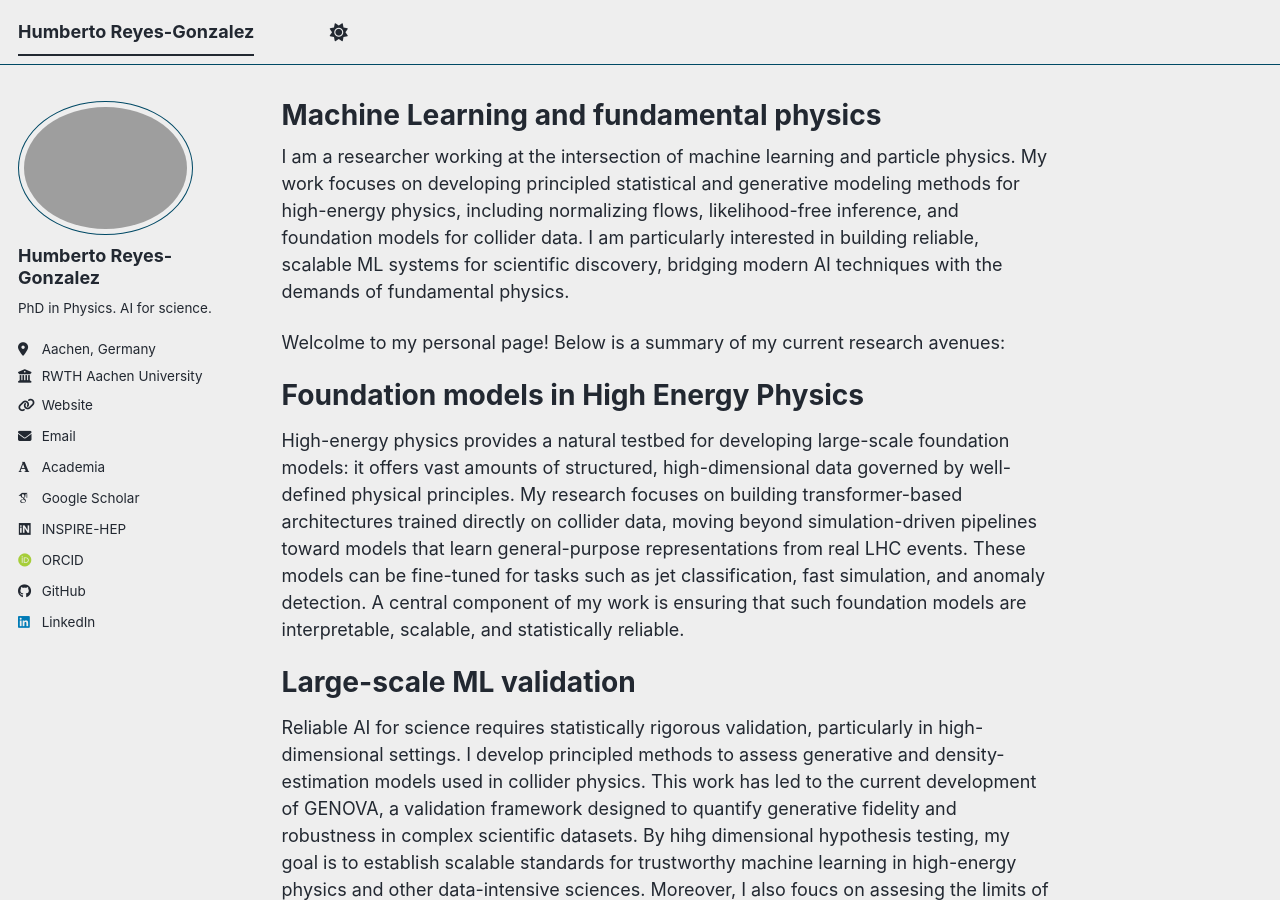
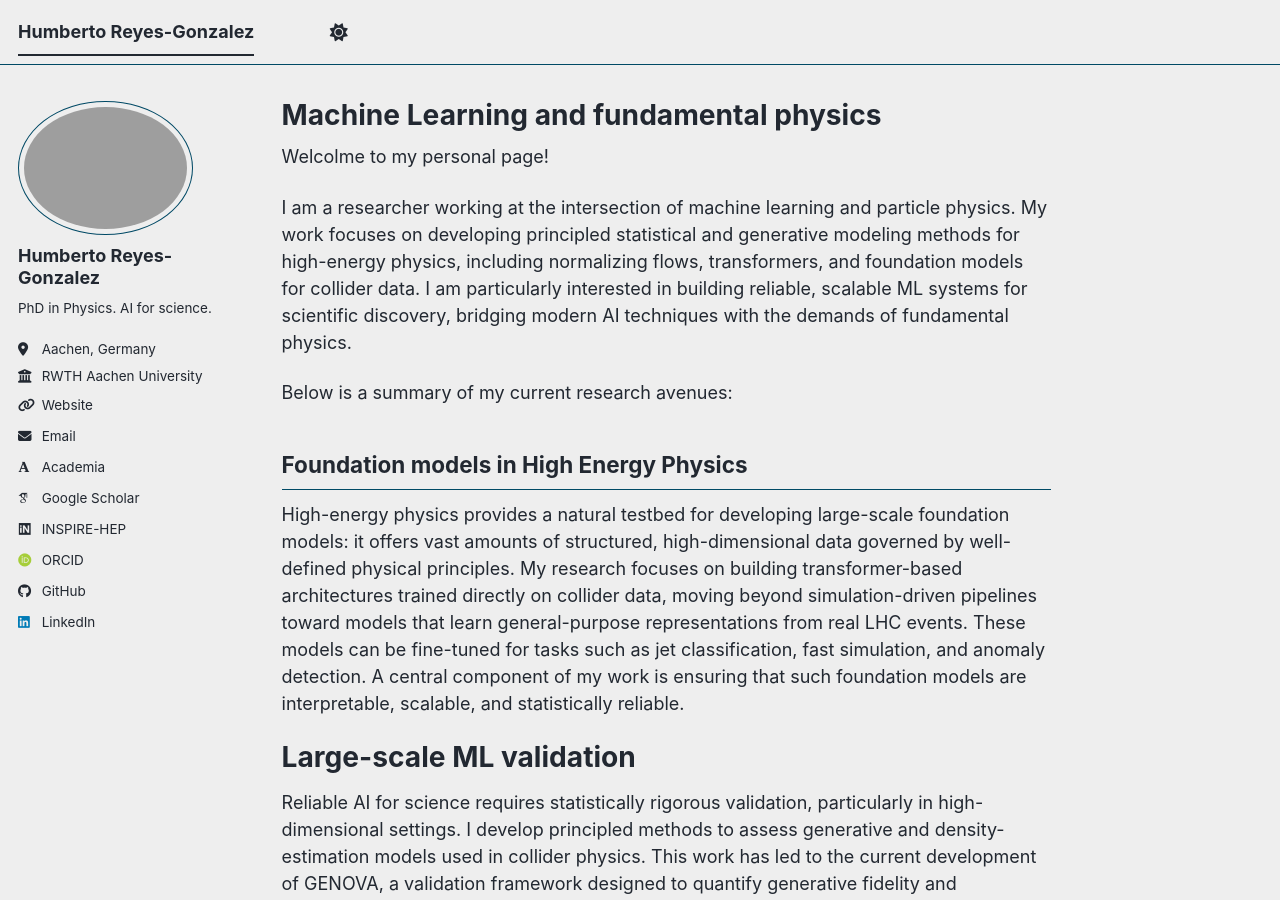
Before and after one commit to hreyes91/hreyes91.github.io, a Jekyll site: the page built from _pages/about.md, in a window 1280 px wide and 900 px high. Built offline with Jekyll 4.4.1, drawn with Linux system fonts in a browser that asks for light colours; some web fonts are replaced; a script bundle is joined from its source files by our own code; library files that are not in the unit come from our copies.

Commit message:
Update about.md

```diff
--- a/_pages/about.md
+++ b/_pages/about.md
@@ -8,13 +8,13 @@ redirect_from:
 ---
 
 
+Welcolme to my personal page!
 
-I am a researcher working at the intersection of machine learning and particle physics. My work focuses on developing principled statistical and generative modeling methods for high-energy physics, including normalizing flows, likelihood-free inference, and foundation models for collider data. I am particularly interested in building reliable, scalable ML systems for scientific discovery, bridging modern AI techniques with the demands of fundamental physics.
+I am a researcher working at the intersection of machine learning and particle physics. My work focuses on developing principled statistical and generative modeling methods for high-energy physics, including normalizing flows, transformers, and foundation models for collider data. I am particularly interested in building reliable, scalable ML systems for scientific discovery, bridging modern AI techniques with the demands of fundamental physics.
 
-Welcolme to my personal page! Below is a summary of my current research avenues:
+ Below is a summary of my current research avenues:
 
-Foundation models in High Energy Physics
-======
+## Foundation models in High Energy Physics
 
 High-energy physics provides a natural testbed for developing large-scale foundation models: it offers vast amounts of structured, high-dimensional data governed by well-defined physical principles. My research focuses on building transformer-based architectures trained directly on collider data, moving beyond simulation-driven pipelines toward models that learn general-purpose representations from real LHC events. These models can be fine-tuned for tasks such as jet classification, fast simulation, and anomaly detection. A central component of my work is ensuring that such foundation models are interpretable, scalable, and statistically reliable.
 
```
